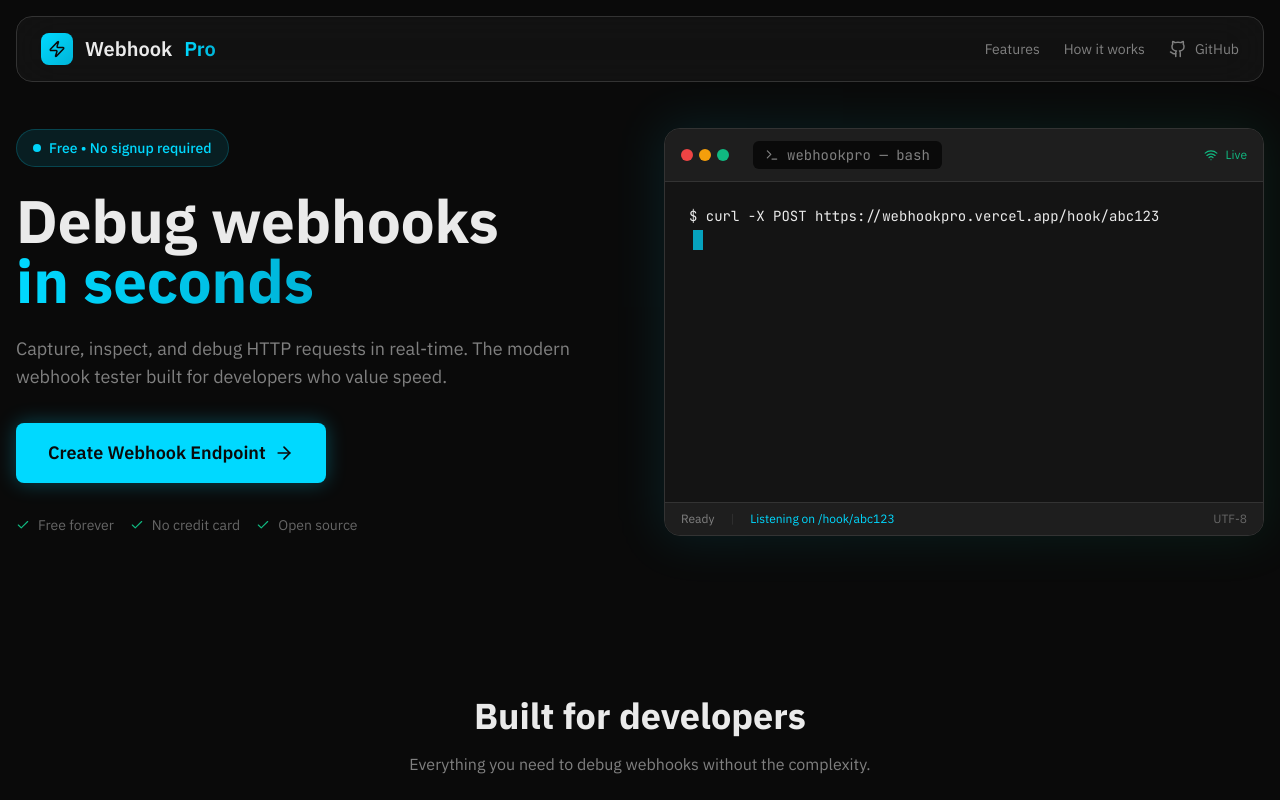
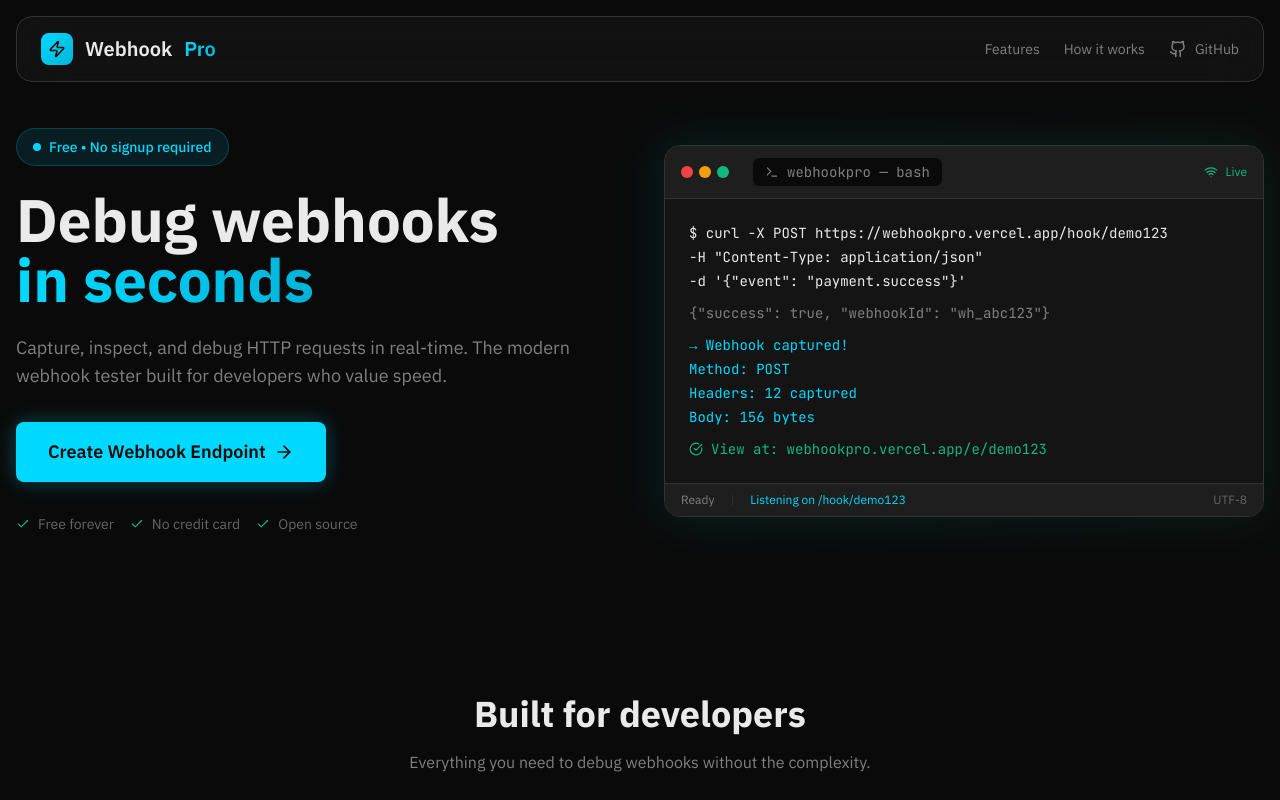
Before and after one commit to tiagofoil/webhookpro, a Next.js app: page / in a window 1280 px wide. Shown: the top 800 px of the page. Built offline with nearby package versions, Linux system fonts and the light colour scheme.

Commit message:
Fix: Remove blinking animation from TerminalDemo, make it static

```diff
--- a/src/components/TerminalDemo.tsx
+++ b/src/components/TerminalDemo.tsx
@@ -1,75 +1,11 @@
 'use client';
 
-import { useEffect, useState } from 'react';
 import { Terminal, Wifi, CheckCircle } from 'lucide-react';
 
-interface TerminalLine {
-  type: 'command' | 'response' | 'webhook' | 'success';
-  content: string;
-  delay: number;
-}
-
-const terminalLines: TerminalLine[] = [
-  { type: 'command', content: '$ curl -X POST https://webhookpro.vercel.app/hook/abc123', delay: 0 },
-  { type: 'command', content: '    -H "Content-Type: application/json"', delay: 100 },
-  { type: 'command', content: '    -d {"action": "user.signup", "email": "dev@example.com"}', delay: 200 },
-  { type: 'response', content: '{"success": true, "webhookId": "wh_7f8d9a2"}', delay: 800 },
-  { type: 'webhook', content: '-> Webhook received!', delay: 1200 },
-  { type: 'webhook', content: 'Method: POST', delay: 1400 },
-  { type: 'webhook', content: 'Headers: 12 captured', delay: 1600 },
-  { type: 'webhook', content: 'Body: 78 bytes', delay: 1800 },
-  { type: 'success', content: 'View at: webhookpro.vercel.app/e/abc123', delay: 2200 },
-];
-
 export default function TerminalDemo() {
-  const [visibleLines, setVisibleLines] = useState<number>(0);
-  const [showCursor, setShowCursor] = useState(true);
-
-  useEffect(() => {
-    let timeouts: NodeJS.Timeout[] = [];
-
-    terminalLines.forEach((line, index) => {
-      const timeout = setTimeout(() => {
-        setVisibleLines(index + 1);
-      }, line.delay);
-      timeouts.push(timeout);
-    });
-
-    const resetTimeout = setTimeout(() => {
-      setVisibleLines(0);
-    }, 6000);
-    timeouts.push(resetTimeout);
-
-    return () => {
-      timeouts.forEach(clearTimeout);
-    };
-  }, [visibleLines]);
-
-  useEffect(() => {
-    const interval = setInterval(() => {
-      setShowCursor(prev => !prev);
-    }, 530);
-    return () => clearInterval(interval);
-  }, []);
-
-  const getLineColor = (type: TerminalLine['type']) => {
-    switch (type) {
-      case 'command':
-        return 'text-[#EAEAEA]';
-      case 'response':
-        return 'text-[#808080]';
-      case 'webhook':
-        return 'text-[#00D9FF]';
-      case 'success':
-        return 'text-[#10B981]';
-      default:
-        return 'text-[#EAEAEA]';
-    }
-  };
-
   return (
     <div className="relative w-full max-w-2xl mx-auto">
-      <div className="absolute -inset-1 bg-gradient-to-r from-[#00D9FF]/20 to-[#10B981]/20 rounded-2xl blur-xl opacity-50 animate-pulse" />
+      <div className="absolute -inset-1 bg-gradient-to-r from-[#00D9FF]/20 to-[#10B981]/20 rounded-2xl blur-xl opacity-50" />
 
       <div className="relative bg-[#141414] rounded-2xl border border-[#333333] overflow-hidden">
         <div className="flex items-center gap-2 px-4 py-3 bg-[#1E1E1E] border-b border-[#333333]">
@@ -88,29 +24,29 @@
           </div>
         </div>
 
-        <div className="p-6 font-mono text-sm min-h-[320px]">
-          {terminalLines.slice(0, visibleLines).map((line, index) => (
-            <div
-              key={index}
-              className={`${getLineColor(line.type)} mb-1 animate-slide-in flex items-center gap-2`}
-            >
-              {line.type === 'success' && <CheckCircle size={14} />}
-              <span>{line.content}</span>
-            </div>
-          ))}
+        <div className="p-6 font-mono text-sm min-h-[280px]">
+          <div className="text-[#EAEAEA] mb-1">$ curl -X POST https://webhookpro.vercel.app/hook/demo123</div>
+          <div className="text-[#EAEAEA] mb-1">    -H "Content-Type: application/json"</div>
+          <div className="text-[#EAEAEA] mb-3">    -d '&#123;"event": "payment.success"&#125;'</div>
 
-          {visibleLines < terminalLines.length && (
-            <span
-              className={`inline-block w-2.5 h-5 bg-[#00D9FF] ml-1 ${showCursor ? 'opacity-100' : 'opacity-0'} transition-opacity`}
-            />
-          )}
+          <div className="text-[#808080] mb-3">&#123;"success": true, "webhookId": "wh_abc123"&#125;</div>
+
+          <div className="text-[#00D9FF] mb-1">→ Webhook captured!</div>
+          <div className="text-[#00D9FF] mb-1">  Method: POST</div>
+          <div className="text-[#00D9FF] mb-1">  Headers: 12 captured</div>
+          <div className="text-[#00D9FF] mb-3">  Body: 156 bytes</div>
+
+          <div className="text-[#10B981] flex items-center gap-2">
+            <CheckCircle size={14} />
+            <span>View at: webhookpro.vercel.app/e/demo123</span>
+          </div>
         </div>
 
         <div className="flex items-center justify-between px-4 py-2 bg-[#1E1E1E] border-t border-[#333333] text-xs">
           <div className="flex items-center gap-4">
             <span className="text-[#808080]">Ready</span>
             <span className="text-[#333333]">|</span>
-            <span className="text-[#00D9FF]">Listening on /hook/abc123</span>
+            <span className="text-[#00D9FF]">Listening on /hook/demo123</span>
           </div>
           <div className="text-[#666666]">UTF-8</div>
         </div>
```
